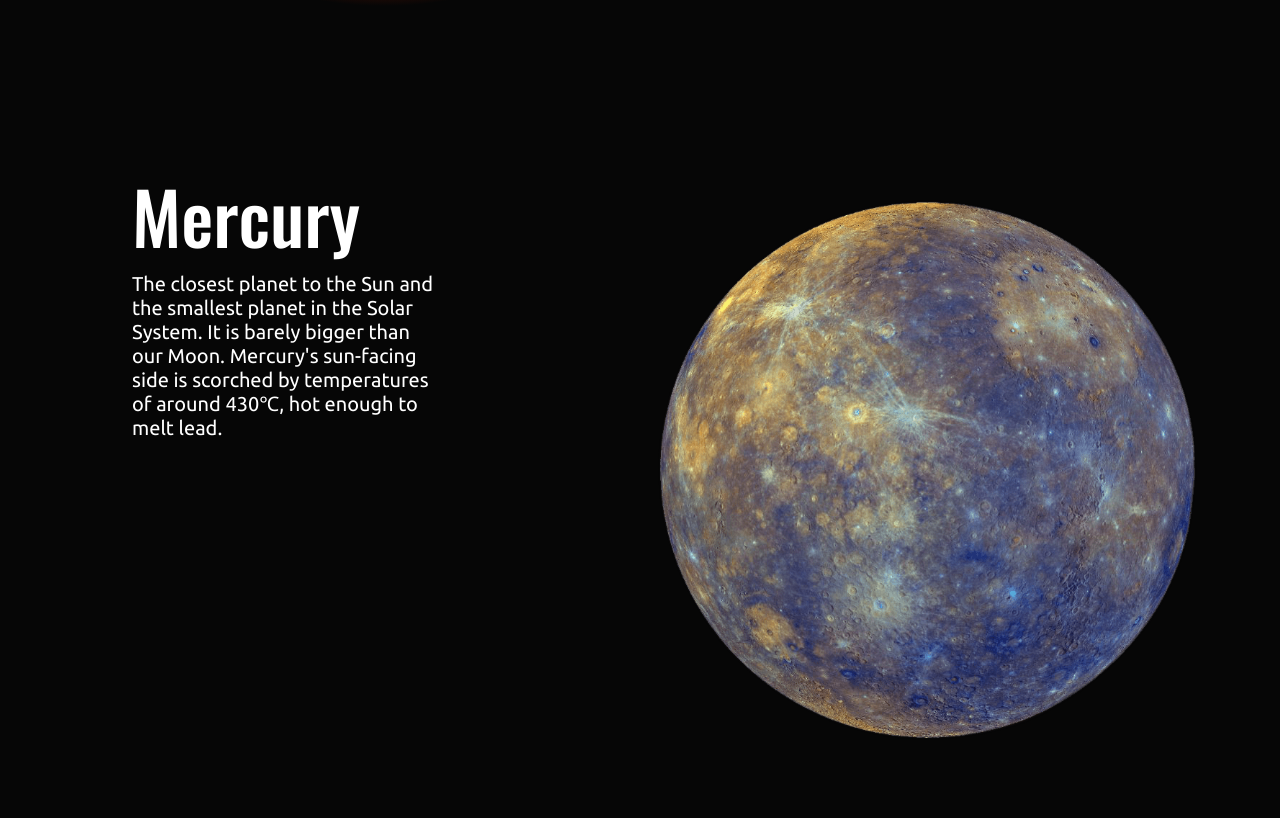
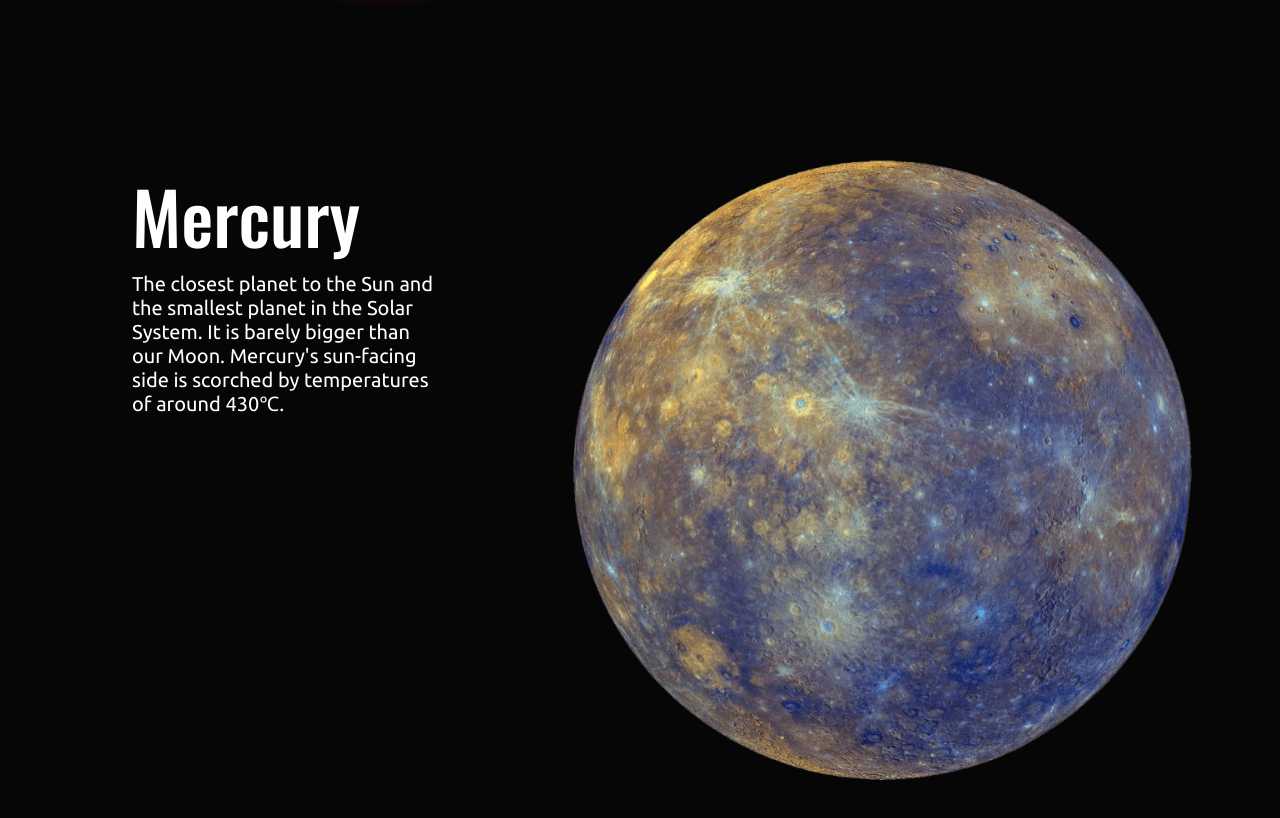
Before and after one commit to DenysKors/AboveTheSky_PetProject, a React (Vite) app: page / in a window 1280 px wide. Shown: the part 1560-2378 px from the top of the page. Built offline with nearby package versions, Linux system fonts and the light colour scheme.

Commit message:
Section size fix

```diff
--- a/src/components/MercurySection.jsx
+++ b/src/components/MercurySection.jsx
@@ -4,9 +4,9 @@ function MercurySection() {
   return (
     <section
       id="mercury"
-      className="relative w-full h-[450px] md:h-[680px] lg:h-[840px] bg-herobg"
+      className="relative w-full h-[380px] md:h-[620px] lg:h-[840px] bg-herobg"
     >
-      <div className="absolute z-0 top-[50%] right-[5%] translate-y-[-50%] w-[calc(100vw-55%)] flex justify-end">
+      <div className="absolute z-0 top-[50%] right-[5%] translate-y-[-50%] w-[calc(100vw-48%)] flex justify-end">
         <img src={Mercury} alt="mercury" />
       </div>
       <div className="absolute z-10 left-[10%] top-[15%] p-1 max-w-[180px] md:max-w-[225px] lg:max-w-[320px] xl:max-w-[380px]">
@@ -14,8 +14,7 @@ function MercurySection() {
         <p className="section-text">
           The closest planet to the Sun and the smallest planet in the Solar
           System. It is barely bigger than our Moon. Mercury's sun-facing side
-          is scorched by temperatures of around 430&#8451;, hot enough to melt
-          lead.
+          is scorched by temperatures of around 430&#8451;.
         </p>
       </div>
     </section>
--- a/src/components/SunSection.jsx
+++ b/src/components/SunSection.jsx
@@ -4,7 +4,7 @@ function SunSection() {
   return (
     <section
       id="sun"
-      className="relative w-full h-[450px] md:h-[680px] lg:h-[840px] bg-herobg"
+      className="relative w-full h-[420px] md:h-[680px] lg:h-[840px] bg-herobg"
     >
       <div className="relative h-full max-w-[1335px] bg-[radial-gradient(circle_at_30%_50%,rgba(210,37,0,1.0)_0%,rgba(210,37,0,1.0)_30%,rgb(6,6,6)_38%)]">
         <div className="absolute z-0 top-[50%] left-[5%] translate-y-[-50%] w-[calc(100vw-50%)]">
```
